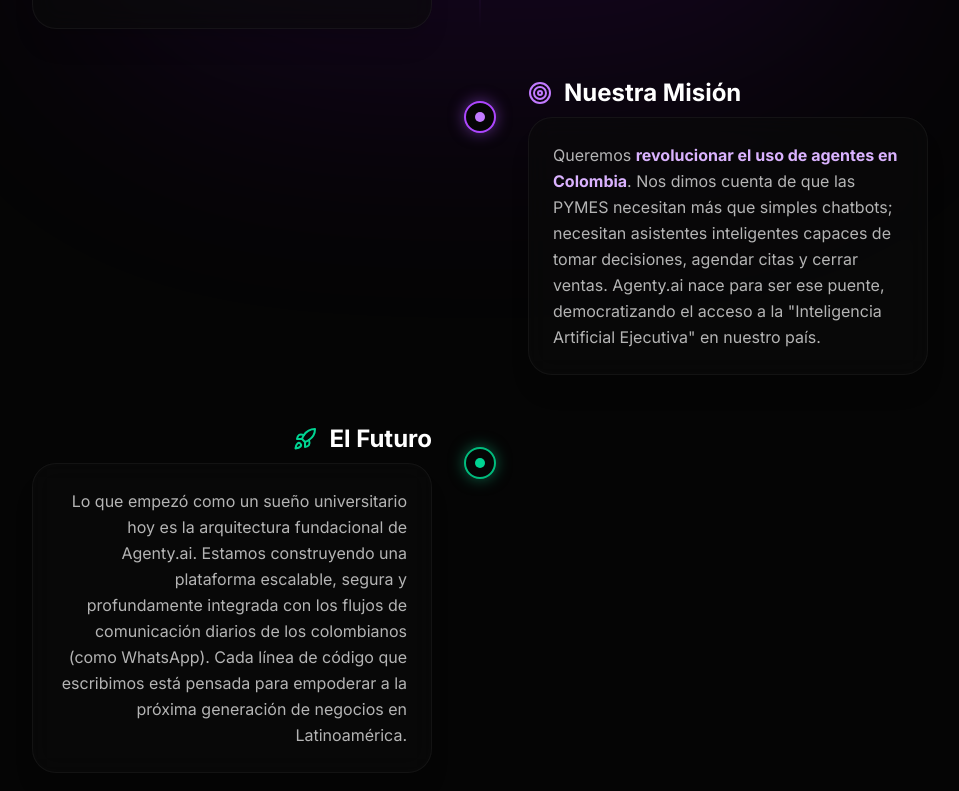
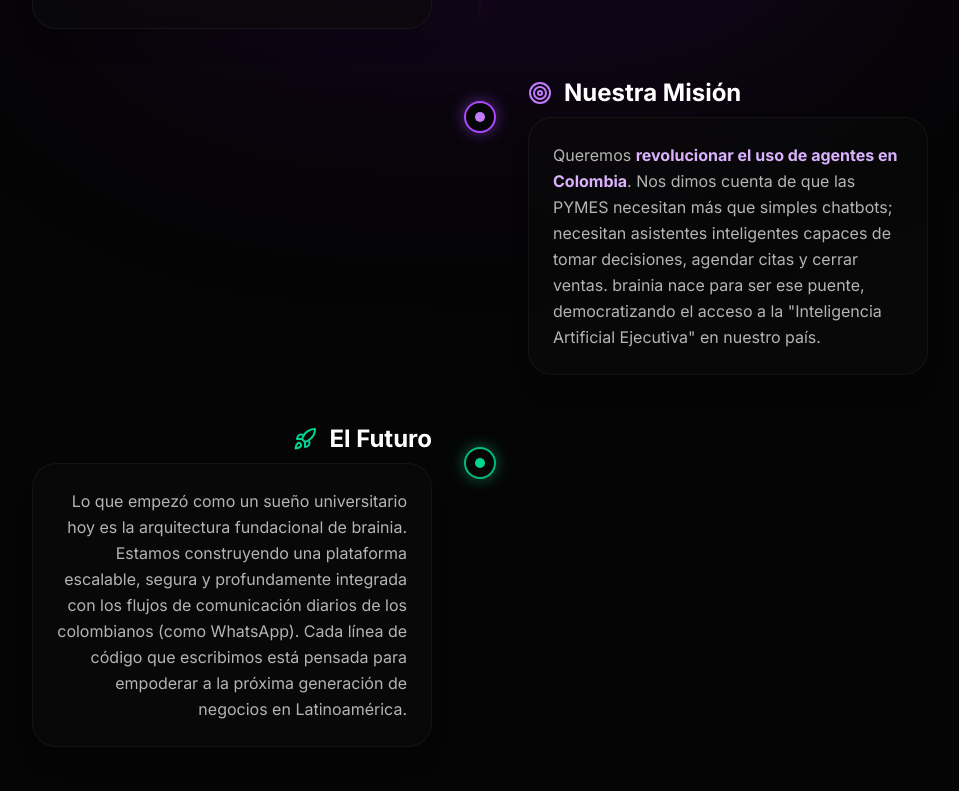
Before and after one commit to Mifonsecaa/Agenty-, a Next.js app: page /about/history in a window 1280 px wide. Shown: the part 689-1480 px from the top of the page, without its empty margins (160-1119 px from the left). Built offline with nearby package versions, Linux system fonts and the light colour scheme; no server answers.

Commit message:
Se reemplaza agenty.ia por brainia

```diff
--- a/app/about/history/page.tsx
+++ b/app/about/history/page.tsx
@@ -50,7 +50,7 @@ export default function HistoryPage() {
                                 Nuestra Misión
                             </h3>
                             <p className="text-white/70 leading-relaxed p-6 rounded-3xl border border-white/5 bg-[#0a0a0a]/60 backdrop-blur-md shadow-xl">
-                                Queremos <strong className="text-purple-300">revolucionar el uso de agentes en Colombia</strong>. Nos dimos cuenta de que las PYMES necesitan más que simples chatbots; necesitan asistentes inteligentes capaces de tomar decisiones, agendar citas y cerrar ventas. Agenty.ai nace para ser ese puente, democratizando el acceso a la "Inteligencia Artificial Ejecutiva" en nuestro país.
+                                Queremos <strong className="text-purple-300">revolucionar el uso de agentes en Colombia</strong>. Nos dimos cuenta de que las PYMES necesitan más que simples chatbots; necesitan asistentes inteligentes capaces de tomar decisiones, agendar citas y cerrar ventas. brainia nace para ser ese puente, democratizando el acceso a la "Inteligencia Artificial Ejecutiva" en nuestro país.
                             </p>
                         </div>
                         <div className="hidden md:flex absolute left-1/2 top-6 w-8 h-8 rounded-full bg-[#050505] border-2 border-purple-500 items-center justify-center -translate-x-1/2 z-10 shadow-[0_0_15px_rgba(168,85,247,0.5)]">
@@ -69,7 +69,7 @@ export default function HistoryPage() {
                                 <Rocket className="w-6 h-6 text-emerald-400 md:order-first" />
                             </h3>
                             <p className="text-white/70 leading-relaxed p-6 rounded-3xl border border-white/5 bg-[#0a0a0a]/60 backdrop-blur-md shadow-xl text-left md:text-right">
-                                Lo que empezó como un sueño universitario hoy es la arquitectura fundacional de Agenty.ai. Estamos construyendo una plataforma escalable, segura y profundamente integrada con los flujos de comunicación diarios de los colombianos (como WhatsApp). Cada línea de código que escribimos está pensada para empoderar a la próxima generación de negocios en Latinoamérica.
+                                Lo que empezó como un sueño universitario hoy es la arquitectura fundacional de brainia. Estamos construyendo una plataforma escalable, segura y profundamente integrada con los flujos de comunicación diarios de los colombianos (como WhatsApp). Cada línea de código que escribimos está pensada para empoderar a la próxima generación de negocios en Latinoamérica.
                             </p>
                         </div>
                         <div className="hidden md:flex absolute left-1/2 top-6 w-8 h-8 rounded-full bg-[#050505] border-2 border-emerald-500 items-center justify-center -translate-x-1/2 z-10 shadow-[0_0_15px_rgba(16,185,129,0.5)]">
--- a/app/about/team/page.tsx
+++ b/app/about/team/page.tsx
@@ -17,7 +17,7 @@ const teamMembers = [
     {
         name: "Haisonbel",
         role: "Co-Founder & Product Designer",
-        bio: "Diseñador de producto y especialista en experiencia de usuario. Creador de la visión interactiva y premium de Agenty.ai.",
+        bio: "Diseñador de producto y especialista en experiencia de usuario. Creador de la visión interactiva y premium de brainia.",
         image: null,
         social: {
             github: "#",
@@ -47,7 +47,7 @@ export default function TeamPage() {
             <div className="container mx-auto px-6 py-12 relative z-10">
                 <div className="text-center max-w-3xl mx-auto mb-20">
                     <h1 className="text-4xl md:text-5xl font-bold tracking-tight text-white mb-6">
-                        Conoce al equipo detrás de <span className="text-transparent bg-clip-text bg-gradient-to-r from-blue-400 to-purple-500">Agenty.ai</span>
+                        Conoce al equipo detrás de <span className="text-transparent bg-clip-text bg-gradient-to-r from-blue-400 to-purple-500">brainia</span>
                     </h1>
                     <p className="text-lg text-white/60">
                         Somos un equipo de ingenieros, diseñadores y soñadores apasionados por democratizar el acceso a la inteligencia artificial para negocios de todos los tamaños.
--- a/app/api/chat/route.ts
+++ b/app/api/chat/route.ts
@@ -190,7 +190,7 @@ export async function POST(request: Request) {
       releaseConcurrency = demoConcurrency;
 
       let demoSystemPrompt =
-        "Eres 'AgentyBot', el asistente virtual experto de ventas para Agenty.ai. Responde corto, útil y amigable.";
+        "Eres 'AgentyBot', el asistente virtual experto de ventas para brainia. Responde corto, útil y amigable.";
 
       if (demoContext?.trim()) {
         demoSystemPrompt = `Eres un asistente virtual experto en atención al cliente. Actúa como este negocio: \"${demoContext}\". Responde en 2-3 oraciones, natural y directo.`;
--- a/components/Footer.tsx
+++ b/components/Footer.tsx
@@ -61,7 +61,7 @@ export default function Footer() {
                             <li><Link href="/privacy" className="hover:text-blue-400 transition-colors">Privacidad</Link></li>
                             <li><Link href="/terms" className="hover:text-blue-400 transition-colors">Términos</Link></li>
                             <li><Link href="/security" className="hover:text-blue-400 transition-colors">Seguridad</Link></li>
-                            <li><a href="mailto:contact@agenty.ai" className="hover:text-blue-400 transition-colors flex items-center gap-2"><Mail size={14} /> Contacto</a></li>
+                            <li><a href="mailto:contact@brainia" className="hover:text-blue-400 transition-colors flex items-center gap-2"><Mail size={14} /> Contacto</a></li>
                         </ul>
                     </div>
                 </div>
--- a/components/InteractiveDemo.tsx
+++ b/components/InteractiveDemo.tsx
@@ -20,7 +20,7 @@ const TASKS = [
 
 export const InteractiveDemo = ({ onClose }: { onClose: () => void }) => {
   const [messages, setMessages] = useState<Message[]>([
-    { role: 'assistant', content: '¡Hola! Soy AgentyBot 🤖, el experto en ventas de Agenty.ai. ¿Te gustaría saber cómo podemos automatizar la atención y reservas de tu negocio en WhatsApp? (O si prefieres, escribe el contexto de tu negocio a la derecha para probarme en vivo).' }
+    { role: 'assistant', content: '¡Hola! Soy AgentyBot 🤖, el experto en ventas de brainia. ¿Te gustaría saber cómo podemos automatizar la atención y reservas de tu negocio en WhatsApp? (O si prefieres, escribe el contexto de tu negocio a la derecha para probarme en vivo).' }
   ]);
   const [userInput, setUserInput] = useState('');
   const [demoContext, setDemoContext] = useState('');
--- a/components/dashboard/DashboardShell.tsx
+++ b/components/dashboard/DashboardShell.tsx
@@ -79,7 +79,7 @@ function DashboardContent({ children, userName, userEmail }: { children: React.R
         {
             id: "welcome-dashboard",
             title: "¡Bienvenido al nuevo Dashboard!",
-            subtitle: "Explora las nuevas funciones de Agenty.ai",
+            subtitle: "Explora las nuevas funciones de brainia",
         },
     ]);
 
```
Also changed, not shown: project_structure.txt.
